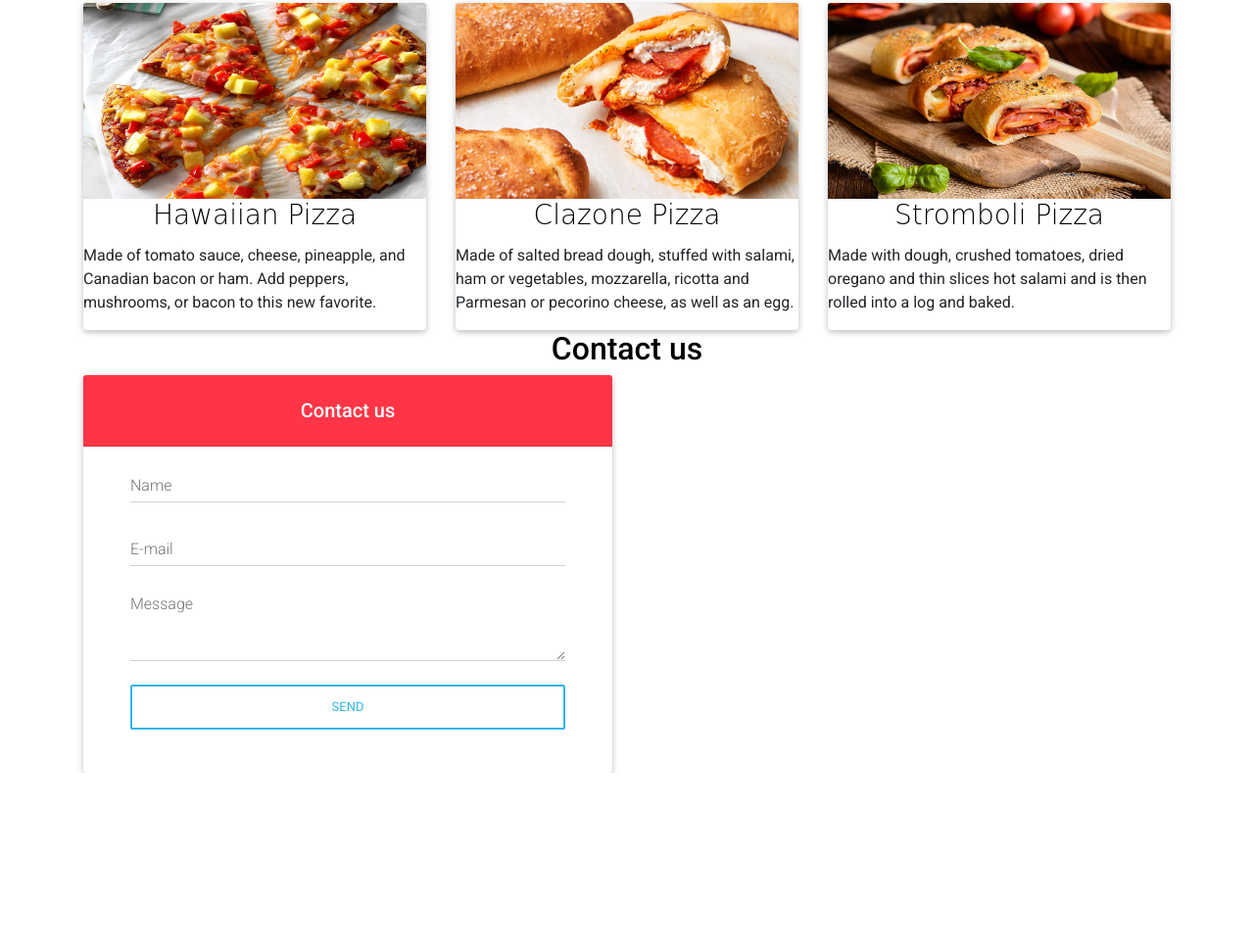
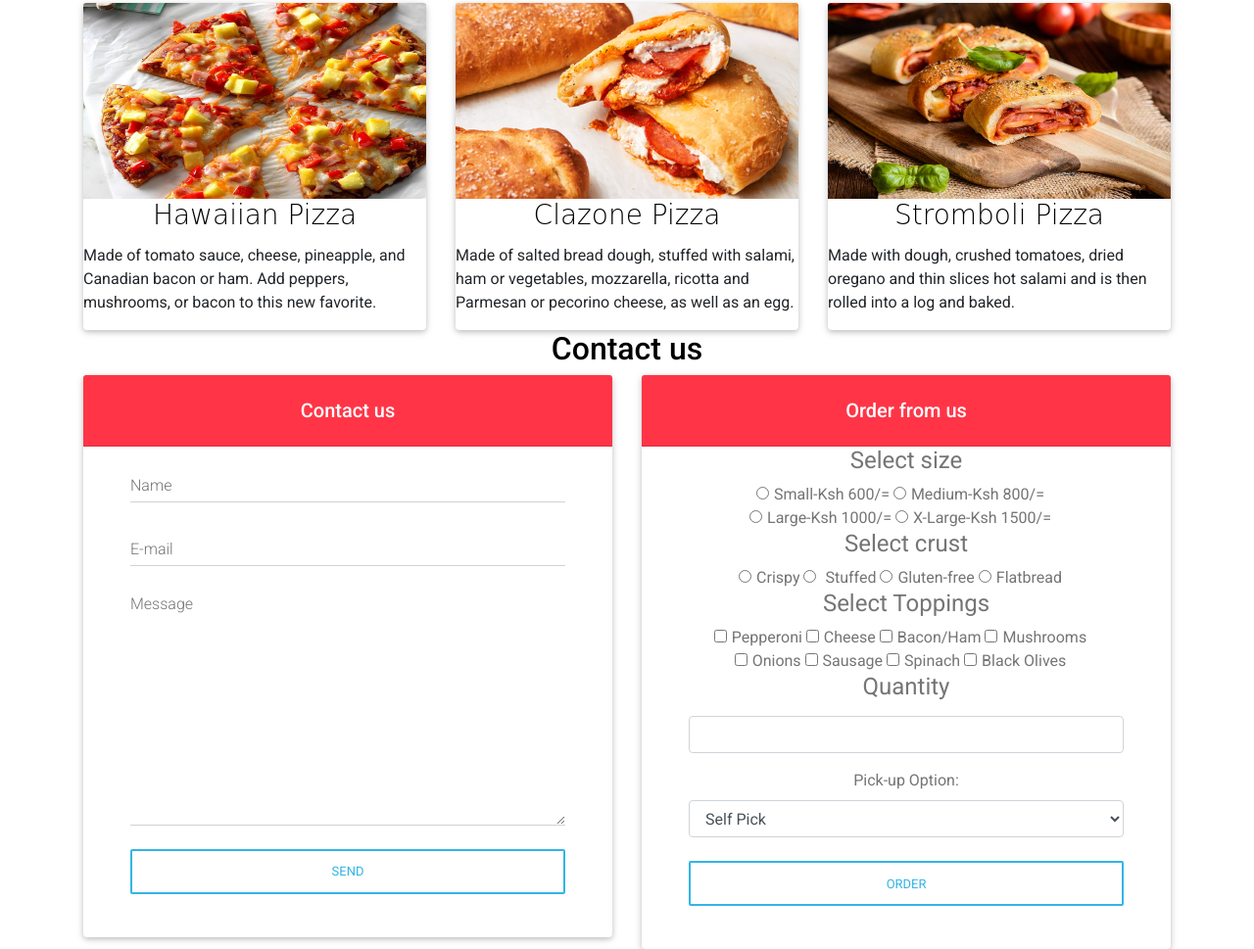
Before and after one commit to tonyguthiga/Khaleesi-pizza, a plain HTML site: page index.html in a window 1280 px wide. Shown: the part 1636-2605 px from the top of the page at 98% size. Before the commit the page ends 2425 px from the top, so only its background shows below. Drawn offline with nearby package versions, Linux system fonts and the light colour scheme.

Commit message:
added order form

```diff
--- a/index.html
+++ b/index.html
@@ -145,10 +145,62 @@
                             <label for="materialContactFormEmail">E-mail</label>
                         </div>
                         <div class="md-form">
-                            <textarea id="materialContactFormMessage" class="form-control md-textarea" rows="3"></textarea>
+                            <textarea id="materialContactFormMessage" class="form-control md-textarea" rows="10"></textarea>
                             <label for="materialContactFormMessage">Message</label>
                         </div>
                         <button class="btn btn-outline-info btn-rounded btn-block z-depth-0 my-4 waves-effect" type="submit">Send</button>
+                        </form>
+                    </div>
+                </div>
+            </div>
+            <div class="col-md-6">
+                <div class="card">
+                    <h5 class="card-header bg-danger white-text text-center py-4"><strong>Order from us</strong></h5>
+                    <div class="card-body px-lg-5 pt-0">
+                        <form class="text-center" style="color: #757575;" action="#!">
+                            <h4>Select size</h4>
+                            <div class="form-check-inline">
+                                <label class="form-check-label">
+                                  <input type="radio" class="form-check-input" name="optradio">Small-Ksh 600/=
+                                  <input type="radio" class="form-check-input" name="optradio">Medium-Ksh 800/=<br>
+                                  <input type="radio" class="form-check-input" name="optradio">Large-Ksh 1000/=
+                                  <input type="radio" class="form-check-input" name="optradio">X-Large-Ksh 1500/=
+                                </label>
+                            </div>
+                            <h4>Select crust</h4>
+                            <div class="form-check-inline">
+                                <label class="form-check-label">
+                                  <input type="radio" class="form-check-input" name="optradio">Crispy
+                                  <input type="radio" class="form-check-input" name="optradio"> Stuffed
+                                  <input type="radio" class="form-check-input" name="optradio">Gluten-free
+                                  <input type="radio" class="form-check-input" name="optradio">Flatbread
+                                </label>
+                              </div>
+                              <h4>Select Toppings</h4>
+                              <div class="form-check-inline">
+                                <label class="form-check-label">
+                                  <input type="checkbox" class="form-check-input" value="">Pepperoni
+                                  <input type="checkbox" class="form-check-input" value="">Cheese
+                                  <input type="checkbox" class="form-check-input" value="">Bacon/Ham
+                                  <input type="checkbox" class="form-check-input" value="">Mushrooms<br>
+                                  <input type="checkbox" class="form-check-input" value="">Onions
+                                  <input type="checkbox" class="form-check-input" value="">Sausage
+                                  <input type="checkbox" class="form-check-input" value="">Spinach
+                                  <input type="checkbox" class="form-check-input" value="">Black Olives
+                                </label>
+                              </div>
+                              <div class="form-group" required>
+                                <label for="sel1"><h4>Quantity</h4></label>
+                                <input type="number" id="qty" class="form-control" min="1" required>
+                            </div>
+                            <div class="form-group">
+                                <label for="sel1">Pick-up Option:</label>
+                                <select class="form-control" id="sel1">
+                                  <option>Self Pick</option>
+                                  <option>Door Delivery</option>
+                                </select>
+                              </div>
+                        <button class="btn btn-outline-info btn-rounded btn-block z-depth-0 my-4 waves-effect" type="submit">Order</button>
                         </form>
                     </div>
                 </div>
```
